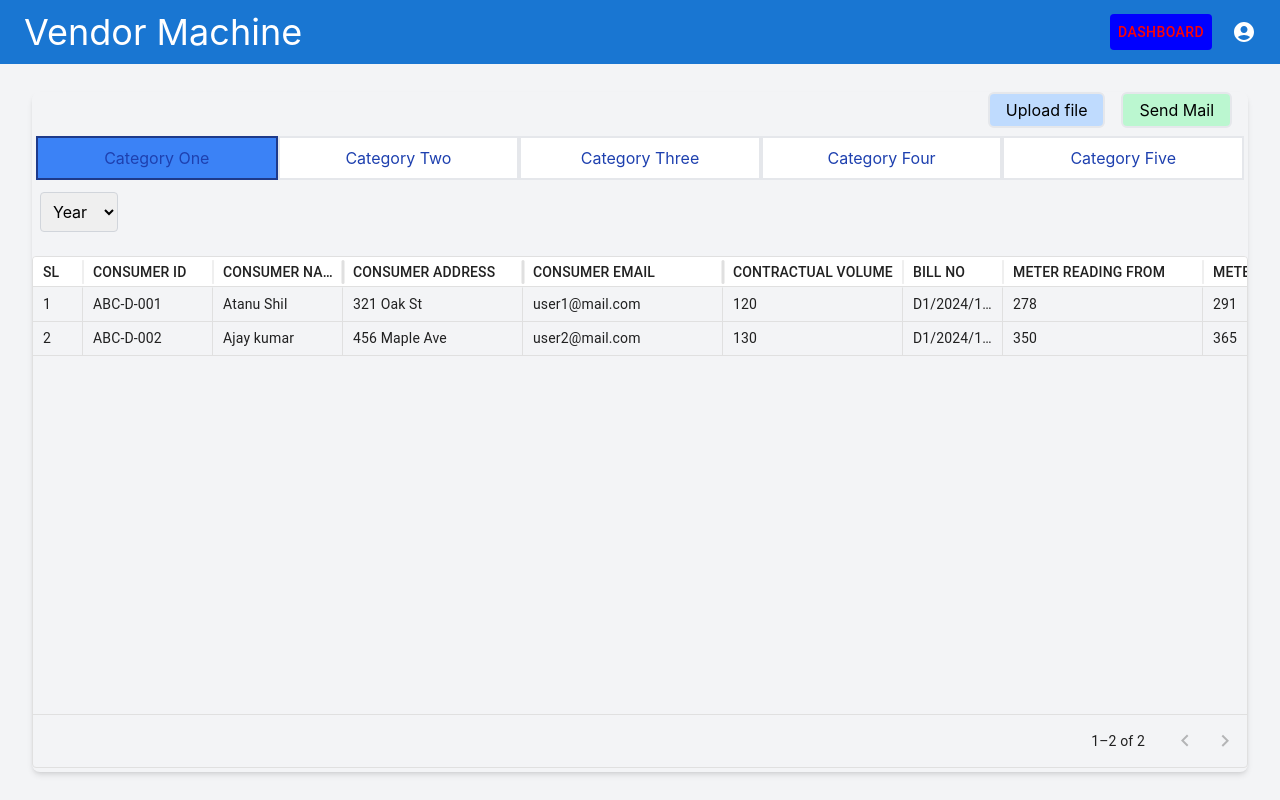
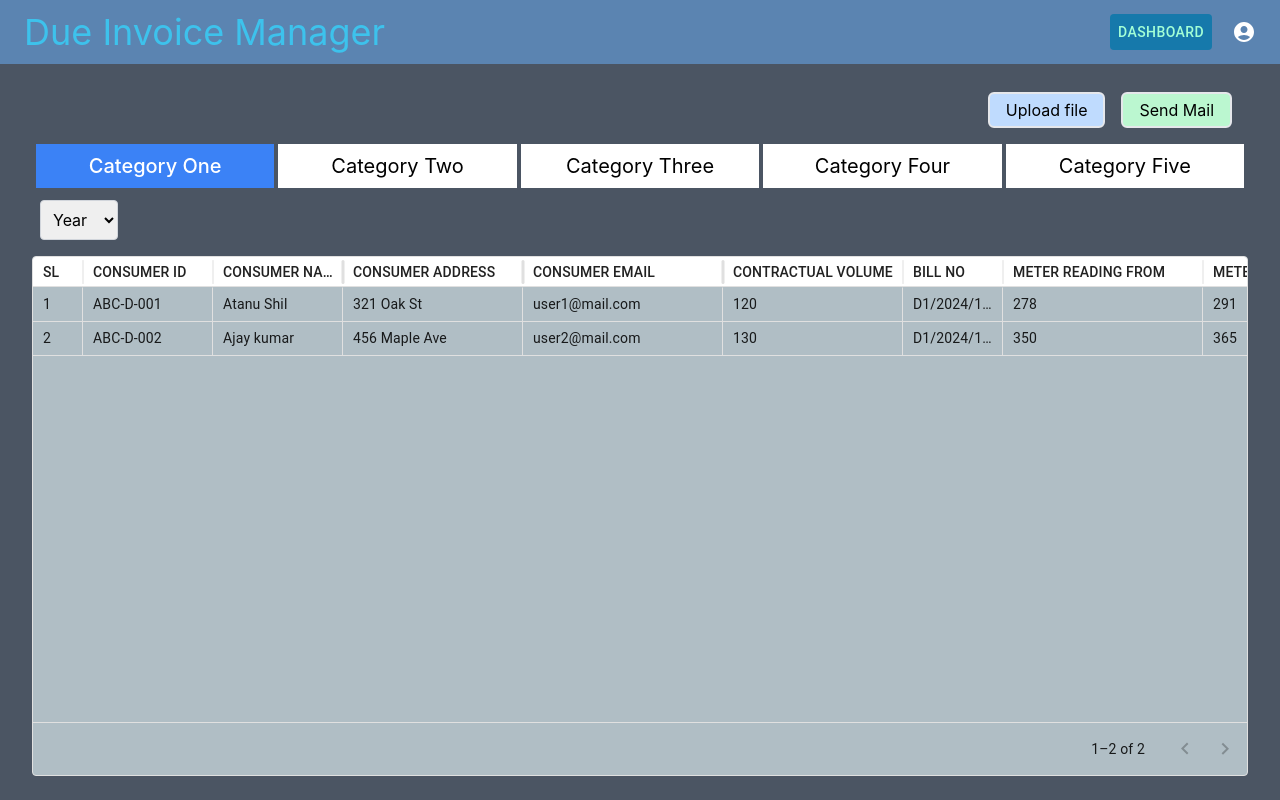
Before and after one commit to atanushil/Vendor-Machine, a React (Create React App) app: page /dashboard in a window 1280 px wide. Built offline with nearby package versions, Linux system fonts and the light colour scheme.

Commit message:
color update

```diff
--- a/src/App.js
+++ b/src/App.js
@@ -23,18 +23,18 @@ function AppRoutes({ isLoggedIn, setIsLoggedIn, activeMenuItem, setActiveMenuIte
     }
   }, [location, setActiveMenuItem]);
 
-  document.addEventListener('contextmenu', function(event) {
-    event.preventDefault();
-  });
+  // document.addEventListener('contextmenu', function(event) {
+  //   event.preventDefault();
+  // });
 
-  document.addEventListener('keydown', function(event) {
-    if (event.key === 'F12' ||
-        (event.ctrlKey && event.shiftKey && event.key === 'I') ||
-        (event.ctrlKey && event.shiftKey && event.key === 'J') ||
-        (event.ctrlKey && event.key === 'U')) {
-      event.preventDefault();
-    }
-  });
+  // document.addEventListener('keydown', function(event) {
+  //   if (event.key === 'F12' ||
+  //       (event.ctrlKey && event.shiftKey && event.key === 'I') ||
+  //       (event.ctrlKey && event.shiftKey && event.key === 'J') ||
+  //       (event.ctrlKey && event.key === 'U')) {
+  //     event.preventDefault();
+  //   }
+  // });
 
   return (
     <Routes>
@@ -69,7 +69,7 @@ function App() {
           activeMenuItem={activeMenuItem}
           setActiveMenuItem={setActiveMenuItem}
         />
-        <main className="flex-grow flex items-center justify-center bg-gray-100 p-4">
+        <main className="flex-grow flex items-center justify-center bg-gray-600 p-4">
           <AppRoutes
             isLoggedIn={isLoggedIn}
             setIsLoggedIn={setIsLoggedIn}
--- a/src/components/Dashboard.jsx
+++ b/src/components/Dashboard.jsx
@@ -9,8 +9,8 @@ const Dashboard = () => {
   const [category, setCategory] = useState(categories[0]?.label || null); // Set initial category safely
 
   return (
-    <div className="shadow-md rounded-lg w-[95vw] lg:h-[85vh] h-[66vh] lg:mt-0 -mt-32">
-      <ul className="flex sm:justify-end justify-center px-4 w-full gap-4">
+    <div className=" rounded-lg w-[95vw] border-none shadow-none lg:h-[85vh] h-[66vh]  lg:mt-0 -mt-32">
+      <ul className="flex sm:justify-end justify-center pb-2 px-4 w-full gap-4">
         <li>
           <button
             className="p-1 border-2 px-4 rounded-md bg-blue-200 hover:bg-orange-300 active:bg-orange-600 active:text-gray-300 active:font-medium"
@@ -28,10 +28,10 @@ const Dashboard = () => {
           </button>
         </li>
       </ul>
-      <div className="pt-1">
+      <div className="pt-1  ">
         <CategoriesNavbar setCategory={setCategory} categories={categories} />
       </div>
-      <div className="sm:h-[64vh] h-full">
+      <div className="sm:h-[65vh] h-full">
         <DataTable
           rows={categories.find(cat => cat.label === category)?.rows || []}
           checkbox={false}
--- a/src/components/NavBar.jsx
+++ b/src/components/NavBar.jsx
@@ -96,8 +96,8 @@ export default function NavBar({
         to={item.link}
         onClick={() => handleMenuItemClick(item.label)}
         style={{
-          color: activeMenuItem === item.label ? "red" : "inherit",
-          background: activeMenuItem === item.label ? "blue" : "inherit",
+          color: activeMenuItem === item.label ? "#A3FFD6" : "inherit",
+          background: activeMenuItem === item.label ? "#1679AB" : "inherit",
         }}
       >
         {item.label}
@@ -108,8 +108,8 @@ export default function NavBar({
   return (
     <>
       <AppBar position="static">
-        <Toolbar>
-          <p className="sm:text-4xl text-2xl">Vendor Machine</p>
+        <Toolbar sx={{background:"#5B84B1FF"}}>
+          <p className="sm:text-4xl text-2xl text-[#3DC2EC] ">Due Invoice Manager </p>
           <Box sx={{ flexGrow: 1 }} />
           {isLoggedIn ? (
             <>
--- a/src/components/table/CategoriesNavbar.jsx
+++ b/src/components/table/CategoriesNavbar.jsx
@@ -11,17 +11,17 @@ const CategoriesNavbar = ({ setCategory,categories }) => {
   };
   return (
     <nav className="p-1">
-      <ul className="flex justify-evenly">
+      <ul className="flex justify-evenly gap-1">
         {categories.map((category) => (
           <li
             key={category.label}
-            className={`w-full flex py-2 items-center hover:bg-blue-300  justify-center border-2  ${
-              selectedCategory === category.label ? 'bg-blue-500 border-blue-900 text-white' : 'bg-white'
+            className={`w-full flex py-2 items-center hover:bg-blue-300 active:font-medium hover:text-slate-100 justify-center  lg:text-xl text-[12px] ${
+              selectedCategory === category.label ? 'bg-blue-500 border-blue-900 font-medium text-white' : 'bg-white'
             }`}
           >
             <button
               onClick={() => handleCategoryClick(category.label)}
-              className="text-blue-800 hover:text-blue-400  w-full"
+              className=" w-full"
             >
               {category.label}
             </button>
--- a/src/components/table/DataTable.jsx
+++ b/src/components/table/DataTable.jsx
@@ -2,6 +2,7 @@ import React, { useState, useEffect } from "react";
 import { DataGrid } from "@mui/x-data-grid";
 import SelectSmall from "./SelectSmall";
 import { columns } from "../data/data";
+import { colors } from "@mui/material";
 
 export default function DataTable({ rows, checkbox, category }) {
   const [selectedYear, setSelectedYear] = useState("");
@@ -66,9 +67,9 @@ export default function DataTable({ rows, checkbox, category }) {
 
   return (
     <>
-      <div className="flex lg:flex flex-wrap items-center gap-4 mb-4">
+      <div className="flex lg:flex flex-wrap items-center gap-4 mb-2">
         {noDataAvailable ? (
-          <span className="px-4 text-2xl font-medium uppercase text-red-500">Don't have any data</span>
+          <span className="px-4 text-2xl py-4 font-medium uppercase bg-[#D23030] w-full text-slate-100 flex items-center justify-center">Don't have any data</span>
         ) : (
           <>
             <SelectSmall
@@ -121,7 +122,7 @@ export default function DataTable({ rows, checkbox, category }) {
           </>
         )}
       </div>
-      <div style={{ height: "100%", width: "100%" }}>
+      <div style={{ height: "100%", width: "100%"}}>
         <DataGrid
           rows={filteredRows}
           disableColumnMenu
@@ -130,6 +131,8 @@ export default function DataTable({ rows, checkbox, category }) {
           columnHeaderHeight={30}
           showCellVerticalBorder
           autoPageSize
+          sx={{background:"#b0bec5"}}
+          colors={"#478CCF"}
           hideFooterSelectedRowCount
           rowHeight={34}
           checkboxSelection={checkbox}
```
